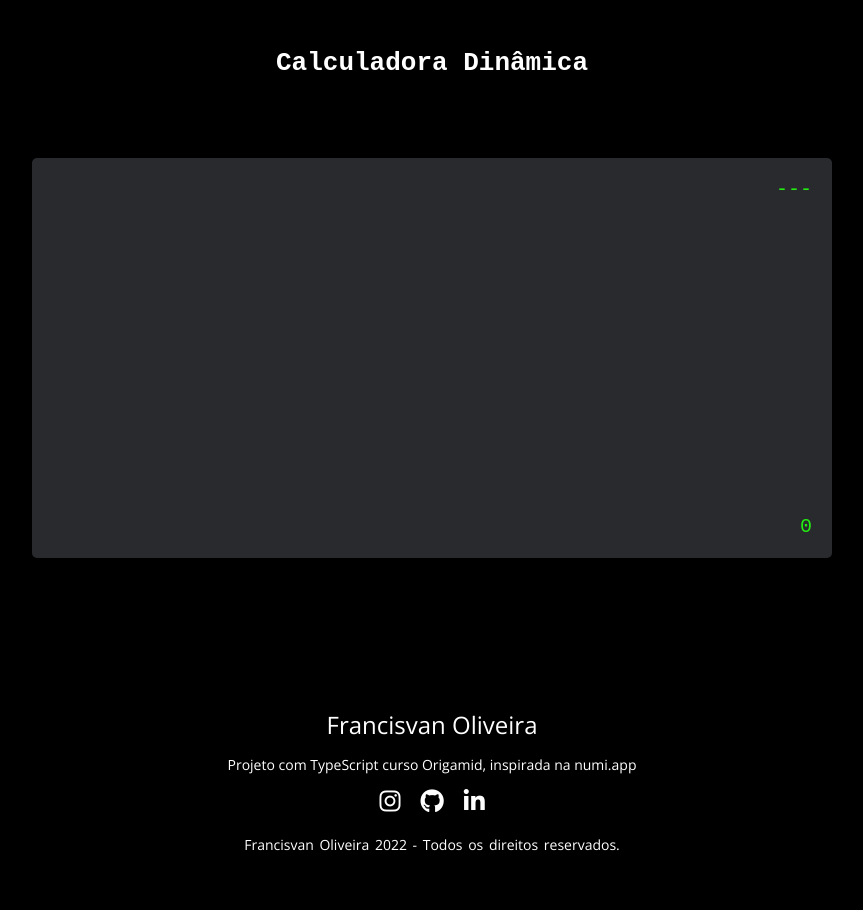
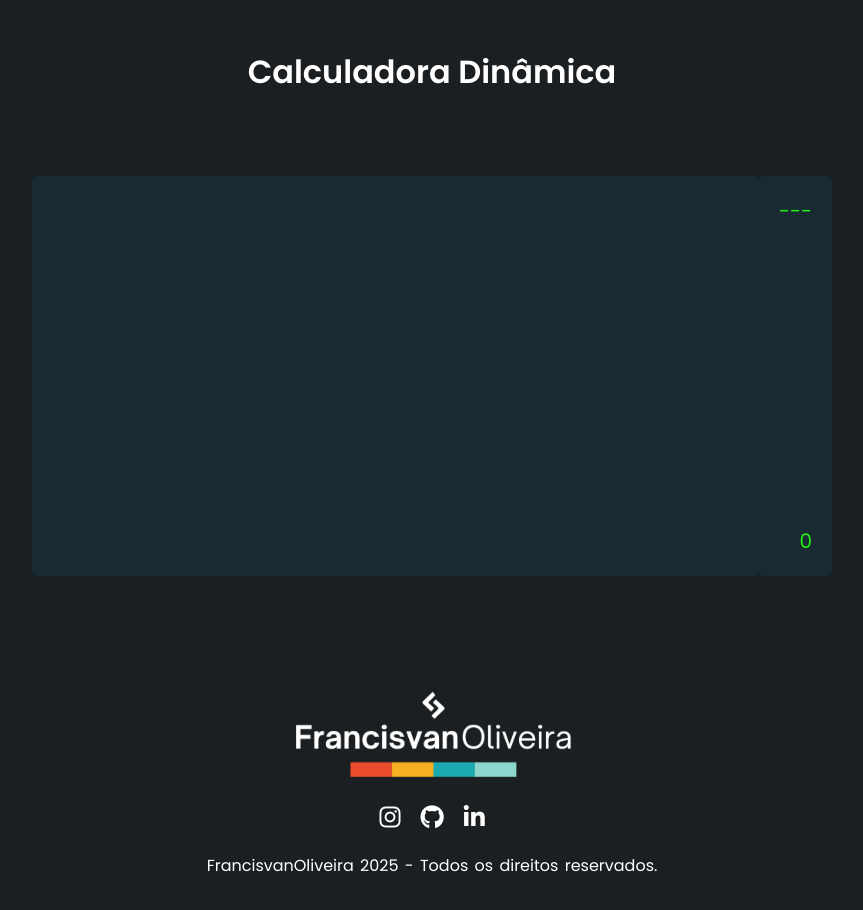
Before and after one commit to francisvanoliveira/calculadora, a plain HTML site: page index.html in a window 1280 px wide. Shown: the whole page, without its empty margins (208-1071 px from the left). Drawn offline with nearby package versions, Linux system fonts and the light colour scheme.

Commit message:
Atualização do Estilo

```diff
--- a/index.html
+++ b/index.html
@@ -5,7 +5,7 @@
   <meta charset="UTF-8">
   <meta http-equiv="X-UA-Compatible" content="IE=edge">
   <meta name="viewport" content="width=device-width, initial-scale=1.0">
-  <link rel="icon" type="image/png" sizes="32x32" href="icone/favicon-32x32.png" />
+  <link rel="icon" type="image/png" sizes="32x32" href="icone/favicon-16x16.png" />
   <link rel="stylesheet" href="./style.css">
   <link rel="stylesheet" href="https://stackpath.bootstrapcdn.com/font-awesome/4.7.0/css/font-awesome.min.css">
   <title>Calculadora Dinâmica</title>
@@ -60,8 +60,7 @@
 
   <footer>
     <div class="footer-content">
-        <h3><a href="https://francisvanoliveira.com.br/" target="_blank">Francisvan Oliveira</a></h3>
-        <p>Projeto com TypeScript curso Origamid, inspirada na numi.app</p>
+        <a href="https://francisvanoliveira.com.br/" target="_blank"><img src="/img/francisvan.png" alt=""></a>
         <ul class="socials">
             <li><a href="https://www.instagram.com/francisvan_oliveira/" target="_blank"><i class = "fab fa-instagram"></i></a></li>
             <li><a href="https://github.com/francisvanoliveira" target="_blank"><i class="fab fa-github"></i></a></li>
@@ -69,7 +68,7 @@
         </ul>
     </div>
     <div class="footer-bottom">
-        <p><a href="https://francisvanoliveira.com.br/" target="_blank">Francisvan Oliveira</a> 2022 - Todos os direitos reservados.</p>
+        <p><a href="https://francisvanoliveira.com.br/" target="_blank">FrancisvanOliveira</a> 2025 - Todos os direitos reservados.</p>
     </div>
   </footer>
 
--- a/style.css
+++ b/style.css
@@ -1,6 +1,6 @@
 @import url(https://cdnjs.cloudflare.com/ajax/libs/font-awesome/5.15.3/css/all.min.css);
 @import url(path/to/font-awesome/css/font-awesome.min.css);
-@import url('https://fonts.googleapis.com/css2?family=Inter:wght@400;500;700&family=Open+Sans&family=Silkscreen&display=swap');
+@import url('https://fonts.googleapis.com/css2?family=Poppins:wght@400;600&family=Roboto:wght@400;500&display=swap');
 
 * {
     margin: 0;
@@ -9,7 +9,7 @@
 }
 body{
     margin: 2rem;
-    background: #000;
+    background: #1b1f22;
 }
 
 main{
@@ -27,7 +27,12 @@ h1 {
     color: white;
     margin-top: 3rem;
     margin-bottom: 5rem;
-    font-family: monospace;
+    font-family: "Poppins", sans-serif;
+}
+
+img {
+    width: 300px; /* Define a largura da imagem */
+    height: auto; /* Mantém a proporção da altura */
 }
 
 #calculadora, #resultado{
@@ -35,10 +40,11 @@ h1 {
     box-sizing: border-box;
     padding: 1.25rem;
     margin: 0px;
-    background-color: #282a2d;
+    background-color: #1A2A33;
+    border-radius: 5px;;
     color: #e3e7e9;
     font-size: 1.25rem;
-    font-family: monospace;
+    font-family: "Poppins", sans-serif;
 }
 
 #calculadora{
@@ -68,8 +74,8 @@ footer{
     right: 0;
     height: auto;
     width: auto;
-    font-family: 'Open Sans', sans-serif;;
-    padding-top: 150px;
+    font-family: "Poppins", sans-serif;
+    padding-top: 100px;
     color: #fff;
 }
 .footer-content{
@@ -79,10 +85,7 @@ footer{
     flex-direction: column;
     text-align: center;
 }
-.footer-content h3{
-    font-size: 1.5rem;
-    font-weight: 400;
-}
+
 .footer-content p{
     max-width: 500px;
     margin: 10px auto;
@@ -118,7 +121,7 @@ footer{
     text-align: center;
 }
 .footer-bottom p{
-    font-size: 14px;
+    font-size: 16px;
     word-spacing: 2px;
 }
 .footer-bottom a, .footer-content a {
--- a/tsconfig.json
+++ b/tsconfig.json
@@ -1,4 +1,3 @@
-
 {
   "compilerOptions": {
     "target": "ESNext",
```
Also changed, not shown: icone/android-chrome-192x192.png, icone/android-chrome-512x512.png, icone/apple-touch-icon.png, icone/favicon-16x16.png, icone/favicon-32x32.png, icone/favicon.ico, img/francisvan.png (added). Lines whose indentation alone changed are shown as unchanged.
